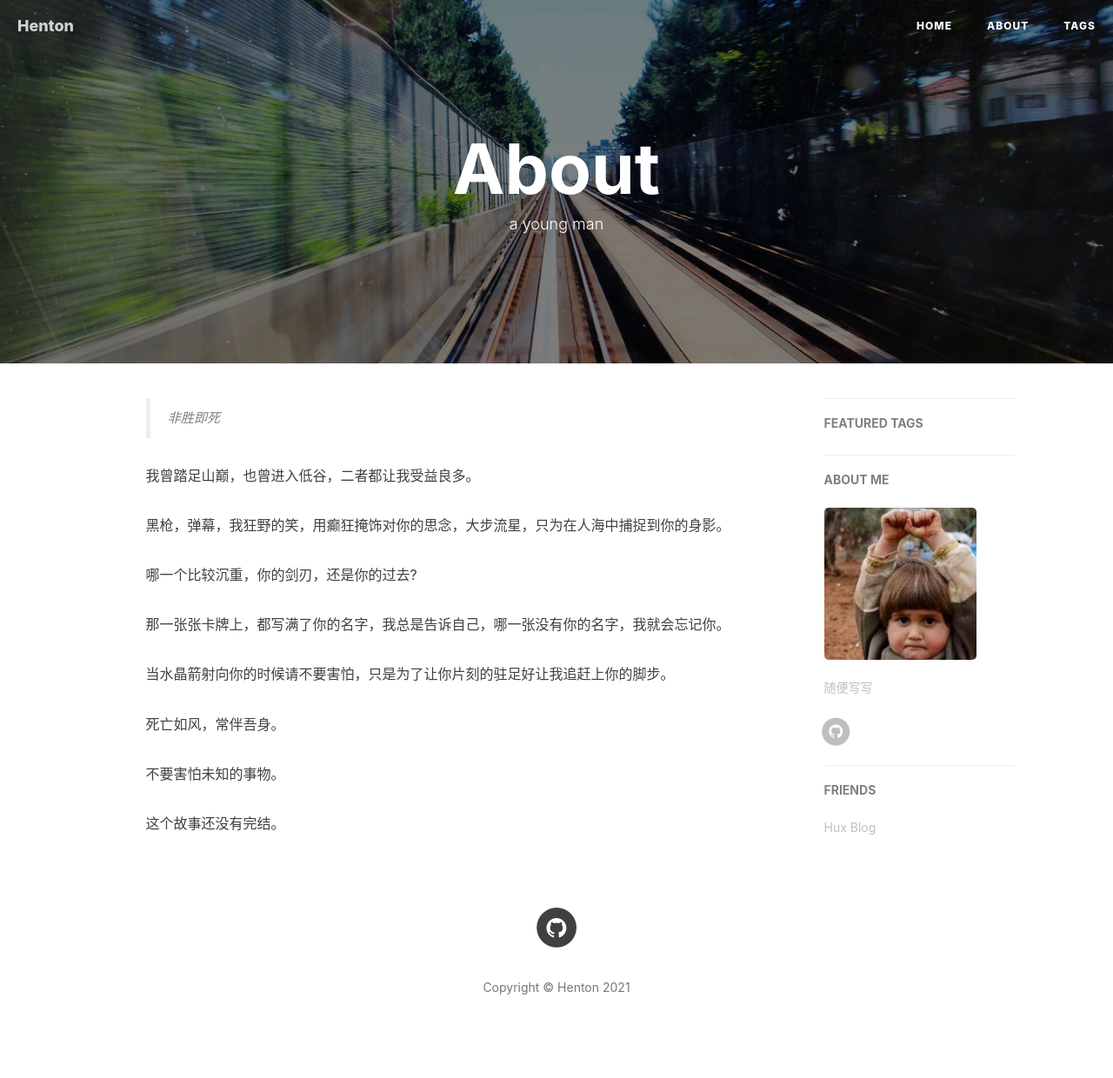
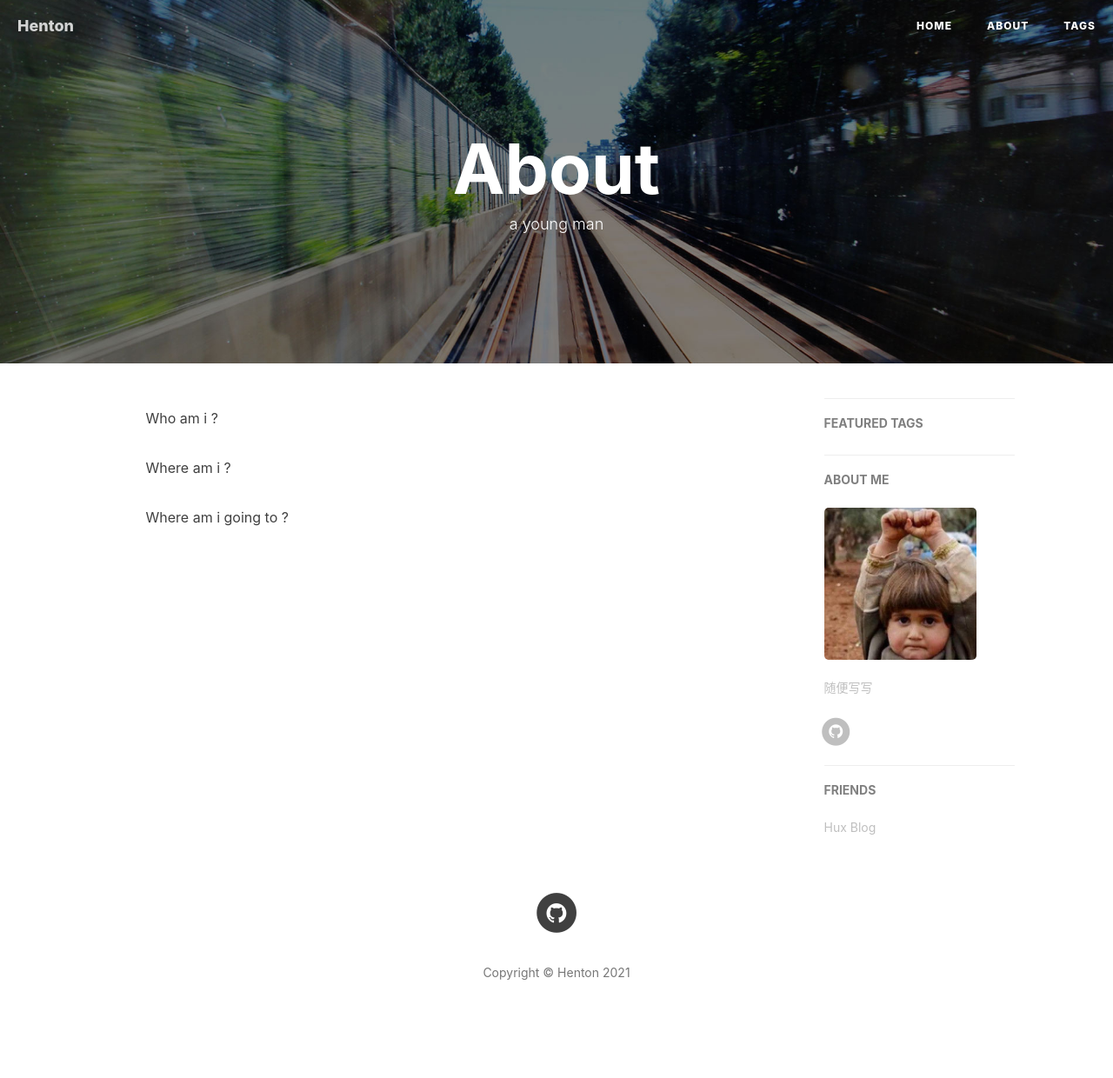
Before and after one commit to StriveCode/StriveCode.github.io, a Jekyll site: the page built from about.md, in a window 1280 px wide. Shown: the whole page at 87% size. Built offline with Jekyll 4.4.1, drawn with Linux system fonts in a browser that asks for light colours; nearby versions of some CDN libraries; comment, search, counter and statistics services are not loaded.

Commit message:
Update about.md

```diff
--- a/about.md
+++ b/about.md
@@ -5,20 +5,8 @@ description: "a young man"
 header-img: "img/about-bg.jpg"
 ---
 
-> 非胜即死
+Who am i ?
 
-  我曾踏足山巅，也曾进入低谷，二者都让我受益良多。
+Where am i ?
 
-  黑枪，弹幕，我狂野的笑，用癫狂掩饰对你的思念，大步流星，只为在人海中捕捉到你的身影。
-
-  哪一个比较沉重，你的剑刃，还是你的过去?
-
-  那一张张卡牌上，都写满了你的名字，我总是告诉自己，哪一张没有你的名字，我就会忘记你。
-
-  当水晶箭射向你的时候请不要害怕，只是为了让你片刻的驻足好让我追赶上你的脚步。
-
-  死亡如风，常伴吾身。
-
-  不要害怕未知的事物。
-
-  这个故事还没有完结。
+Where am i going to ?
```
